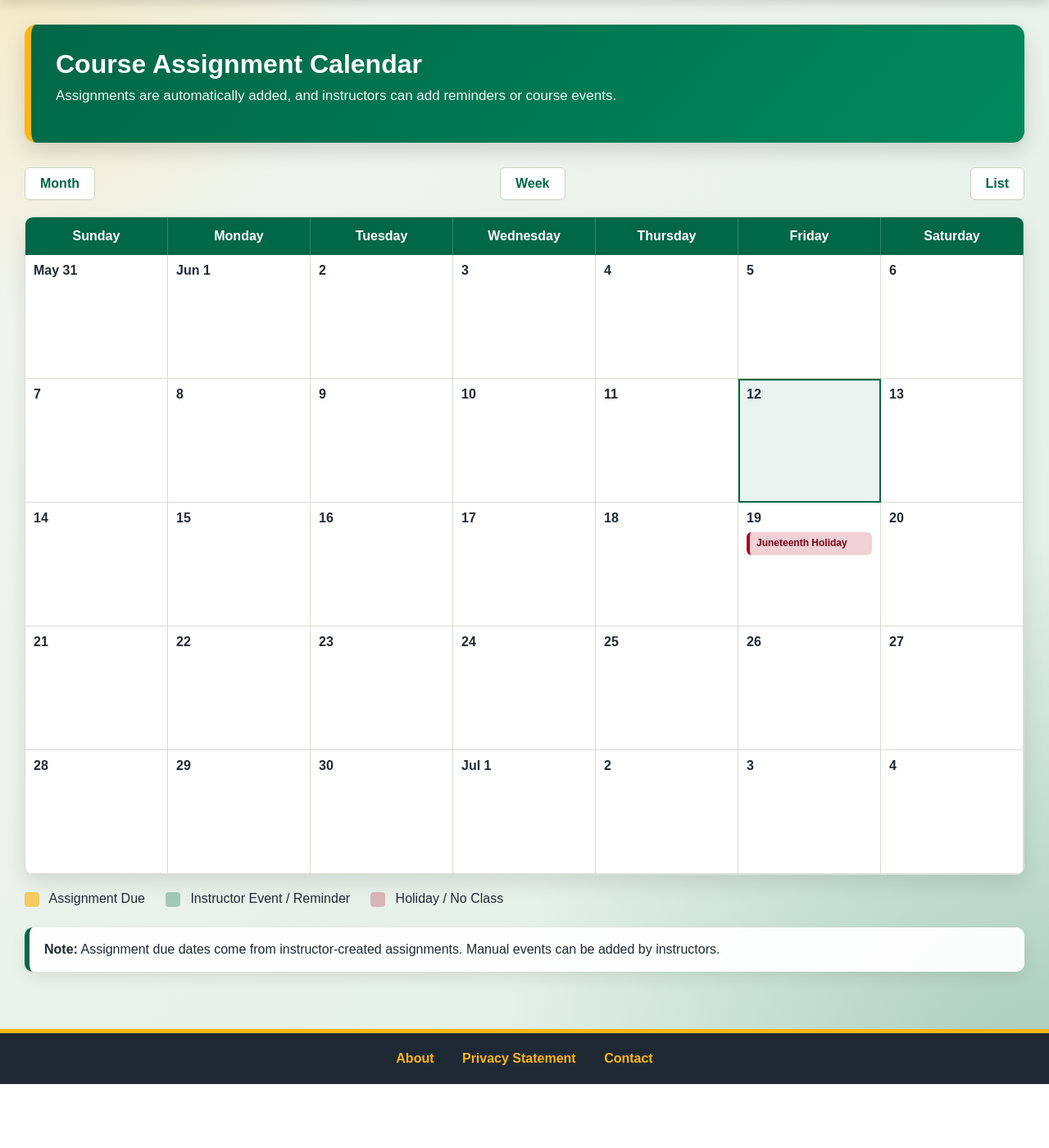
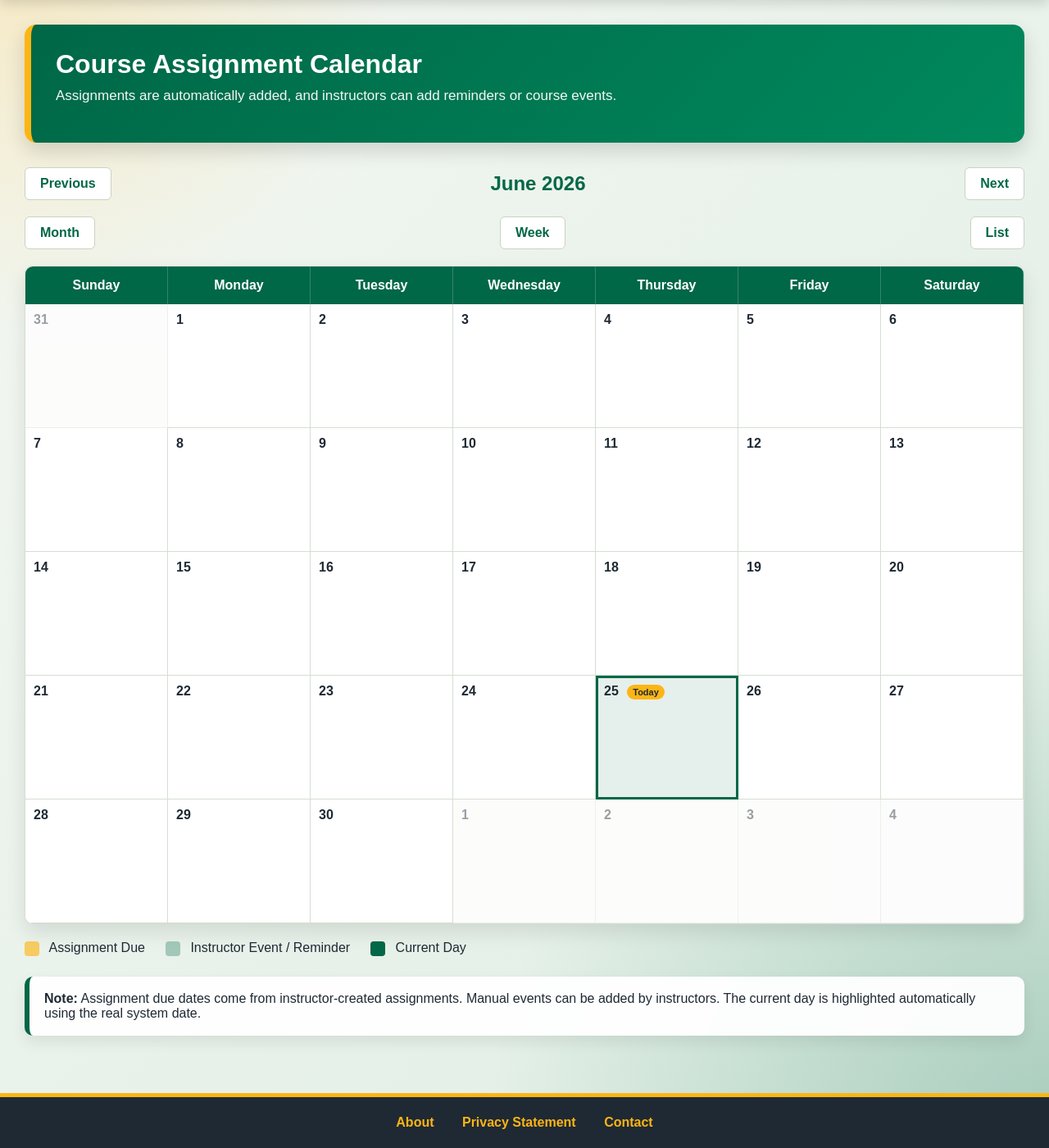
Before and after one commit to GrimEirik/course-organization-app, a Flask app: page /calendar in a window 1280 px wide. Shown: the part 86-1486 px from the top of the page at 82% size. Before the commit the page ends 1408 px from the top, so only its background shows below. Run offline with Flask 3, Linux system fonts and the light colour scheme; the visitor is signed in with stand-in values (Sample User, id 1); data that the repository does not hold is empty.

Commit message:
Make calendar dynamic with current day highlighting

```diff
--- a/app.py
+++ b/app.py
@@ -1,5 +1,7 @@
 from flask import Flask, render_template, request, redirect, url_for, session
 import sqlite3
+from datetime import date
+import calendar as py_calendar
 
 app = Flask(__name__)
 app.secret_key = "dev_secret_key"
@@ -273,7 +275,50 @@ def calendar():
     if not login_required():
         return redirect(url_for("login"))
 
+    today = date.today()
+
+    selected_month = request.args.get("month", today.month, type=int)
+    selected_year = request.args.get("year", today.year, type=int)
     selected_view = request.args.get("view", "month")
+
+    if selected_month < 1:
+        selected_month = 12
+        selected_year -= 1
+
+    if selected_month > 12:
+        selected_month = 1
+        selected_year += 1
+
+    previous_month = selected_month - 1
+    previous_year = selected_year
+
+    if previous_month < 1:
+        previous_month = 12
+        previous_year -= 1
+
+    next_month = selected_month + 1
+    next_year = selected_year
+
+    if next_month > 12:
+        next_month = 1
+        next_year += 1
+
+    month_name = py_calendar.month_name[selected_month]
+    month_days = py_calendar.Calendar(firstweekday=6).monthdatescalendar(
+        selected_year,
+        selected_month
+    )
+
+    calendar_days = []
+
+    for week in month_days:
+        for day in week:
+            calendar_days.append({
+                "label": day.day,
+                "date_value": day.isoformat(),
+                "is_current_month": day.month == selected_month,
+                "is_today": day == today
+            })
 
     assignment_items = fetch_all("""
         SELECT
@@ -335,7 +380,16 @@ def calendar():
     return render_template(
         "calendar.html",
         calendar_events=calendar_events,
-        selected_view=selected_view
+        selected_view=selected_view,
+        calendar_days=calendar_days,
+        month_name=month_name,
+        selected_month=selected_month,
+        selected_year=selected_year,
+        previous_month=previous_month,
+        previous_year=previous_year,
+        next_month=next_month,
+        next_year=next_year,
+        today_date=today.isoformat()
     )
 
 
--- a/static/style.css
+++ b/static/style.css
@@ -493,3 +493,28 @@ footer a:hover {
 .calendar-list-view {
     max-width: 900px;
 }
+
+.outside-month {
+    opacity: 0.45;
+    background: rgba(245,247,242,0.75);
+}
+
+.today-label {
+    background: #FDB515;
+    color: #1f2933;
+    padding: 3px 7px;
+    border-radius: 12px;
+    font-size: 11px;
+    margin-left: 6px;
+    font-weight: bold;
+}
+
+.today-color {
+    background: #006747;
+}
+
+.today-cell {
+    background: rgba(0,103,71,0.10);
+    outline: 3px solid #006747;
+    outline-offset: -3px;
+}
--- a/templates/calendar.html
+++ b/templates/calendar.html
@@ -18,9 +18,21 @@
     </div>
 
     <div class="calendar-toolbar">
-        <a class="calendar-action" href="{{ url_for('calendar', view='month') }}">Month</a>
-        <a class="calendar-action" href="{{ url_for('calendar', view='week') }}">Week</a>
-        <a class="calendar-action" href="{{ url_for('calendar', view='list') }}">List</a>
+        <a class="calendar-action" href="{{ url_for('calendar', view=selected_view, month=previous_month, year=previous_year) }}">
+            Previous
+        </a>
+
+        <h2>{{ month_name }} {{ selected_year }}</h2>
+
+        <a class="calendar-action" href="{{ url_for('calendar', view=selected_view, month=next_month, year=next_year) }}">
+            Next
+        </a>
+    </div>
+
+    <div class="calendar-toolbar">
+        <a class="calendar-action" href="{{ url_for('calendar', view='month', month=selected_month, year=selected_year) }}">Month</a>
+        <a class="calendar-action" href="{{ url_for('calendar', view='week', month=selected_month, year=selected_year) }}">Week</a>
+        <a class="calendar-action" href="{{ url_for('calendar', view='list', month=selected_month, year=selected_year) }}">List</a>
 
         {% if session["role"] == "Instructor" %}
             <a class="calendar-action add-event-button" href="{{ url_for('add_calendar_event') }}">Add Event</a>
@@ -37,54 +49,21 @@
             <div class="calendar-header">Friday</div>
             <div class="calendar-header">Saturday</div>
 
-            {% set calendar_days = [
-                ("May 31", "2026-05-31"),
-                ("Jun 1", "2026-06-01"),
-                ("2", "2026-06-02"),
-                ("3", "2026-06-03"),
-                ("4", "2026-06-04"),
-                ("5", "2026-06-05"),
-                ("6", "2026-06-06"),
+            {% for day in calendar_days %}
+                <div class="calendar-cell
+                    {% if day['is_today'] %}today-cell{% endif %}
+                    {% if not day['is_current_month'] %}outside-month{% endif %}
+                ">
+                    <div class="calendar-day-number">
+                        {{ day["label"] }}
 
-                ("7", "2026-06-07"),
-                ("8", "2026-06-08"),
-                ("9", "2026-06-09"),
-                ("10", "2026-06-10"),
-                ("11", "2026-06-11"),
-                ("12", "2026-06-12"),
-                ("13", "2026-06-13"),
+                        {% if day["is_today"] %}
+                            <span class="today-label">Today</span>
+                        {% endif %}
+                    </div>
 
-                ("14", "2026-06-14"),
-                ("15", "2026-06-15"),
-                ("16", "2026-06-16"),
-                ("17", "2026-06-17"),
-                ("18", "2026-06-18"),
-                ("19", "2026-06-19"),
-                ("20", "2026-06-20"),
-
-                ("21", "2026-06-21"),
-                ("22", "2026-06-22"),
-                ("23", "2026-06-23"),
-                ("24", "2026-06-24"),
-                ("25", "2026-06-25"),
-                ("26", "2026-06-26"),
-                ("27", "2026-06-27"),
-
-                ("28", "2026-06-28"),
-                ("29", "2026-06-29"),
-                ("30", "2026-06-30"),
-                ("Jul 1", "2026-07-01"),
-                ("2", "2026-07-02"),
-                ("3", "2026-07-03"),
-                ("4", "2026-07-04")
-            ] %}
-
-            {% for day_label, date_value in calendar_days %}
-                <div class="calendar-cell {% if date_value == '2026-06-12' %}today-cell{% endif %}">
-                    <div class="calendar-day-number">{{ day_label }}</div>
-
-                    {% if date_value in calendar_events %}
-                        {% for event in calendar_events[date_value] %}
+                    {% if day["date_value"] in calendar_events %}
+                        {% for event in calendar_events[day["date_value"]] %}
                             <div class="calendar-event {% if event['event_type'] == 'Assignment Due' %}assignment-event{% else %}manual-event{% endif %}">
                                 <strong>{{ event["title"] }}</strong>
                                 <br>
@@ -104,12 +83,6 @@
                             </div>
                         {% endfor %}
                     {% endif %}
-
-                    {% if date_value == "2026-06-19" %}
-                        <div class="calendar-event holiday-event">
-                            Juneteenth Holiday
-                        </div>
-                    {% endif %}
                 </div>
             {% endfor %}
         </section>
@@ -117,24 +90,19 @@
 
     {% if selected_view == "week" %}
         <section class="week-calendar">
-            <h2>Week View: June 7 - June 13, 2026</h2>
+            <h2>Week View</h2>
 
-            {% set week_days = [
-                ("Sunday", "2026-06-07"),
-                ("Monday", "2026-06-08"),
-                ("Tuesday", "2026-06-09"),
-                ("Wednesday", "2026-06-10"),
-                ("Thursday", "2026-06-11"),
-                ("Friday", "2026-06-12"),
-                ("Saturday", "2026-06-13")
-            ] %}
+            {% for day in calendar_days[:7] %}
+                <div class="week-day-card {% if day['is_today'] %}today-cell{% endif %}">
+                    <h3>
+                        {{ day["date_value"] }}
+                        {% if day["is_today"] %}
+                            <span class="today-label">Today</span>
+                        {% endif %}
+                    </h3>
 
-            {% for day_name, date_value in week_days %}
-                <div class="week-day-card">
-                    <h3>{{ day_name }} — {{ date_value }}</h3>
-
-                    {% if date_value in calendar_events %}
-                        {% for event in calendar_events[date_value] %}
+                    {% if day["date_value"] in calendar_events %}
+                        {% for event in calendar_events[day["date_value"]] %}
                             <div class="calendar-event {% if event['event_type'] == 'Assignment Due' %}assignment-event{% else %}manual-event{% endif %}">
                                 <strong>{{ event["title"] }}</strong>
                                 <p>{{ event["description"] }}</p>
@@ -160,7 +128,12 @@
 
             {% for date_value, events in calendar_events.items() %}
                 <div class="calendar-list-date">
-                    <h3>{{ date_value }}</h3>
+                    <h3>
+                        {{ date_value }}
+                        {% if date_value == today_date %}
+                            <span class="today-label">Today</span>
+                        {% endif %}
+                    </h3>
 
                     {% for event in events %}
                         <div class="calendar-event {% if event['event_type'] == 'Assignment Due' %}assignment-event{% else %}manual-event{% endif %}">
@@ -187,11 +160,11 @@
     <section class="calendar-legend">
         <span><span class="legend-box assignment-color"></span> Assignment Due</span>
         <span><span class="legend-box manual-color"></span> Instructor Event / Reminder</span>
-        <span><span class="legend-box holiday-color"></span> Holiday / No Class</span>
+        <span><span class="legend-box today-color"></span> Current Day</span>
     </section>
 
     <div class="calendar-note">
-        <strong>Note:</strong> Assignment due dates come from instructor-created assignments. Manual events can be added by instructors.
+        <strong>Note:</strong> Assignment due dates come from instructor-created assignments. Manual events can be added by instructors. The current day is highlighted automatically using the real system date.
     </div>
 </main>
 
```
